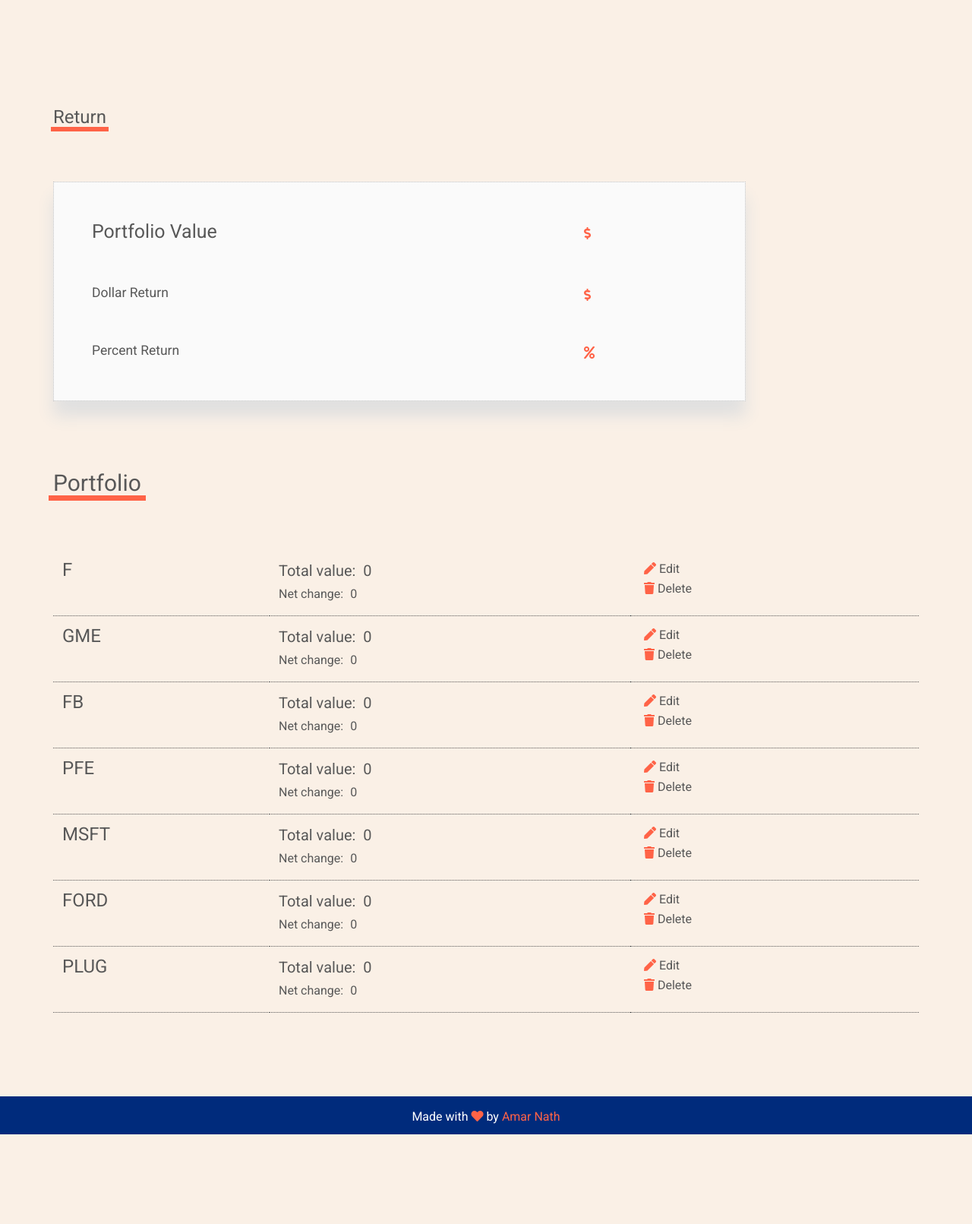
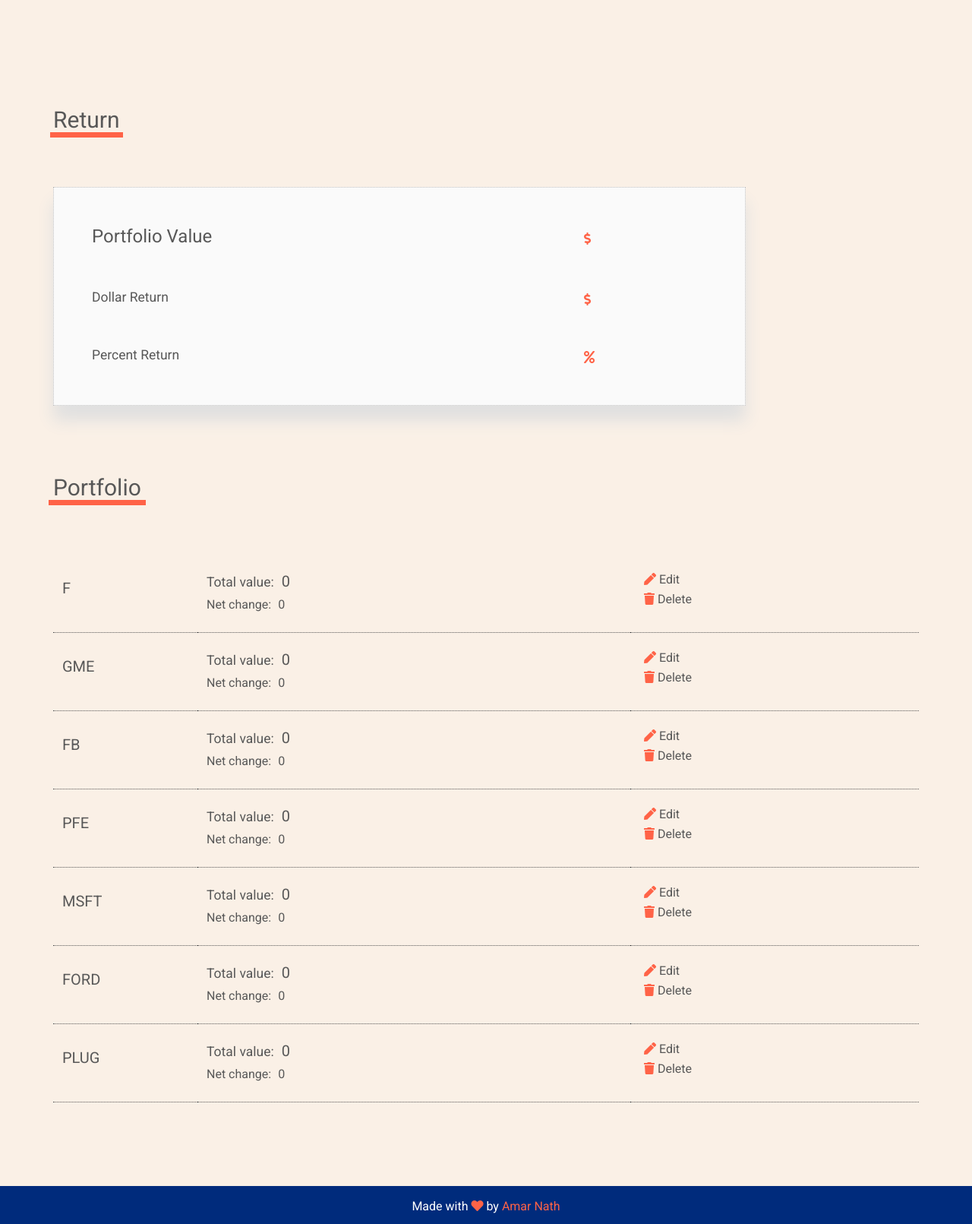
Before and after one commit to a3nath/portfolioapp, a Django app: template portfolioapp/templates/portfolioapp/portfolio.html in a window 1280 px wide. Shown: the part 80-1691 px from the top of the page at 76% size. Before the commit the page ends 1573 px from the top, so only its background shows below. Run offline with Django 3.2, Linux system fonts and the light colour scheme; the template is opened without the code that fills it: values that come from a table or form of the project are taken from there, others are empty; data comes from the database, SQL or seed files in the repository; both versions use the stored data as it was after the commit; some libraries are stand-ins or nearby versions.

Commit message:
portfolio fonts

```diff
--- a/portfolioapp/static/portfolioapp/portfolio.css
+++ b/portfolioapp/static/portfolioapp/portfolio.css
@@ -66,11 +66,16 @@ tr {
 }
 
 .holding-title{
-    font-size: 2.4rem;
+    font-size: 2rem;
+    padding: 12px 0;
 }
 
 .holding-total{
     font-size: 2rem;
+}
+
+.holding-total-text{
+    font-size: 1.75rem;
 }
 
 .holding-net{
@@ -86,7 +91,8 @@ tr{
 }
 
 tr > .cell {
-    padding: 12px;
+    padding: 20px 12px;
+
 }
 
 .holding-button-icon{
--- a/portfolioapp/templates/portfolioapp/portfolio.html
+++ b/portfolioapp/templates/portfolioapp/portfolio.html
@@ -33,7 +33,7 @@
     <!-- total return of portfolio -->
     <section class='portfolio-return'>
         <div class="container">
-            <h1 class='holding-title section-title'>Return</h1>
+            <h1 class='section-title'>Return</h1>
             <div class='value-return-container'>
                 <div class="tot-val portfolio-val">
                     <h1>Portfolio Value</h2>
@@ -73,11 +73,11 @@
                     </tr> -->
                     {% for holding in holdings %}
                     <tr class='asset-row'>
-                            <td class='cell col-3'>
+                            <td class='cell col-2'>
                                 <h3 class='holding-title'>{{holding.ticker}}</h3>
                             </td>
                             <!-- asset value -->
-                            <td class='cell holding-return col-5'>
+                            <td class='cell holding-return col-6'>
                                 <span class='holding-total'>
                                     <span class='holding-total-text hold-text'>Total value:</span>
                                     {{holding.tot_val|floatformat:"-3g"}}
--- a/static/css/app.css
+++ b/static/css/app.css
@@ -9,6 +9,10 @@ body {
     font-size: 1.6rem;
     background: linen;
     color: #585858
+}
+
+h1{
+    font-size: 2.4rem;
 }
 
 ul{
```
Also changed, not shown: db.sqlite3.
